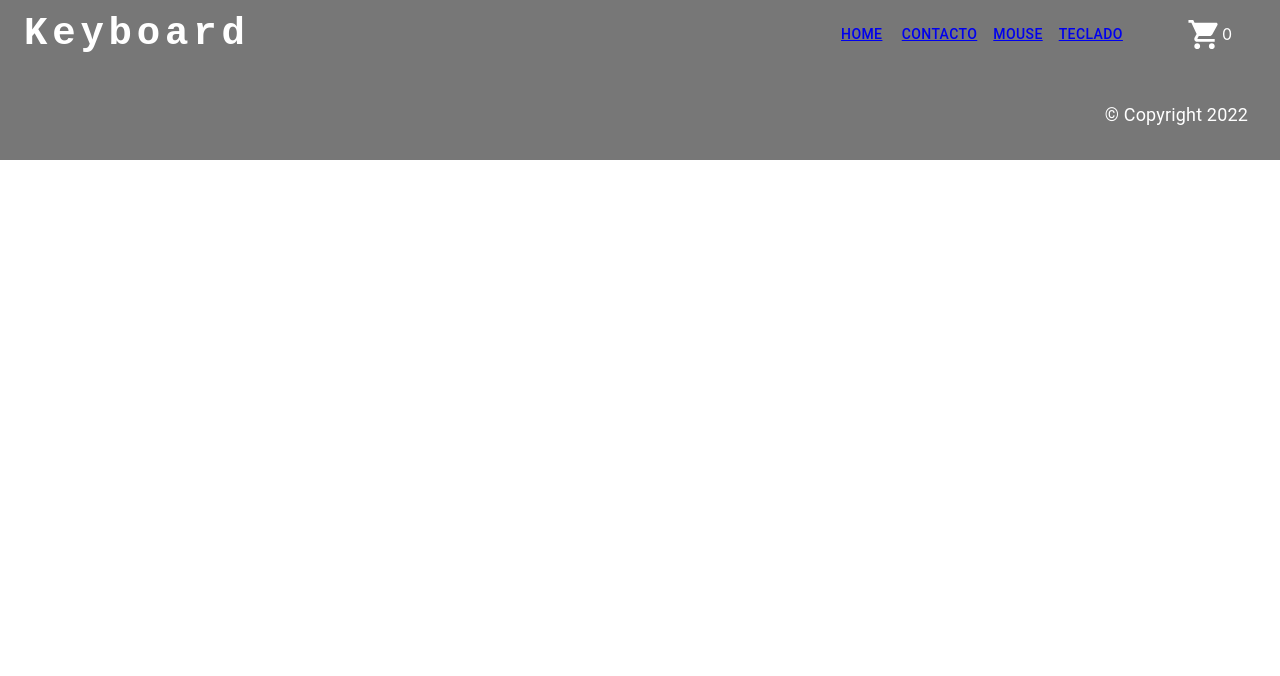
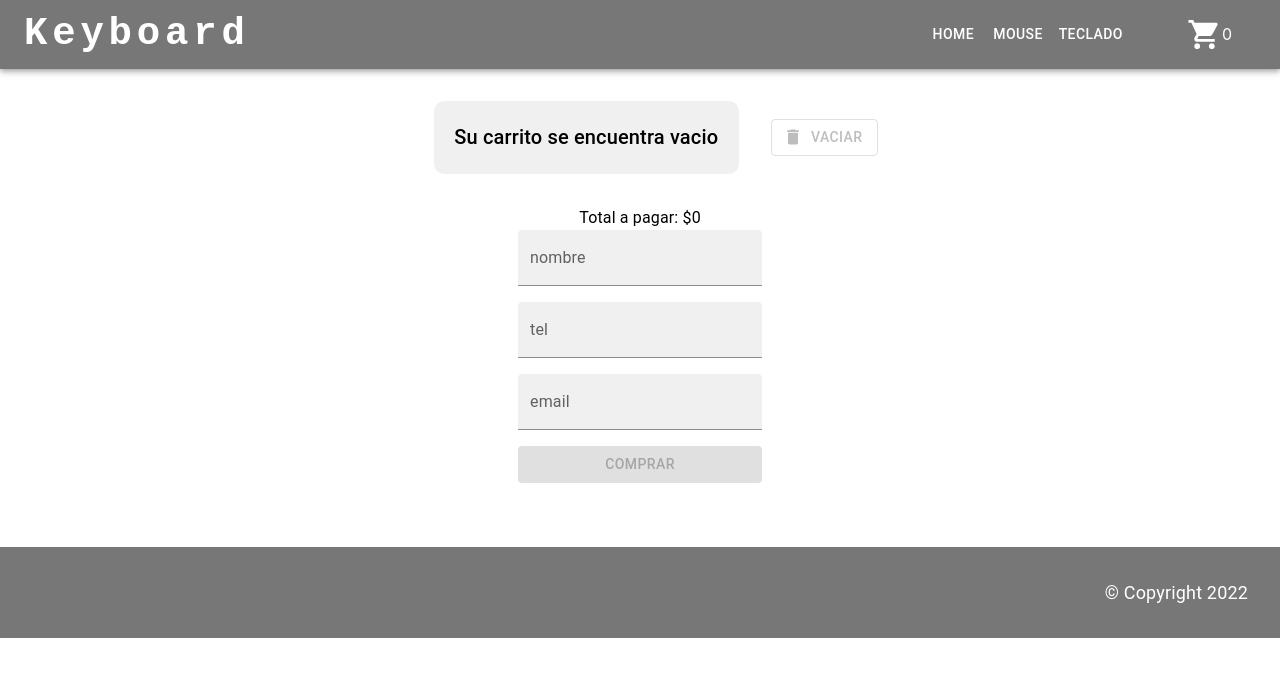
Before and after one commit to GuillermoSMG/keyboardecommerce, a React (Create React App) app: page /Checkout in a window 1280 px wide. Shown: the top 676 px of the page. Built offline with nearby package versions, Linux system fonts and the light colour scheme.

Commit message:
checkout

```diff
--- a/src/App.js
+++ b/src/App.js
@@ -4,7 +4,7 @@ import ItemDetailContainer from "./components/ItemDetailContainer";
 import ItemListContainer from "./components/ItemListContainer";
 import NavBar from "./components/Navbar";
 import ContextContainer from "./components/ContextContainer";
-import Contacto from "./components/Contacto";
+import Checkout from "./components/Checkout";
 
 export default function App() {
   return (
@@ -14,7 +14,7 @@ export default function App() {
           <NavBar />
           <Routes>
             <Route path="/" element={<ItemListContainer />} />
-            <Route path="/contacto" element={<Contacto />} />
+            <Route path="/Checkout" element={<Checkout />} />
             <Route
               path="/categoria/:idcategoria"
               element={<ItemListContainer />}
--- /dev/null
+++ b/src/components/Checkout.jsx
@@ -0,0 +1,72 @@
+import { Button, TextField } from "@mui/material";
+import React, { useContext } from "react";
+import { useEffect } from "react";
+import { useState } from "react";
+import { contextoGeneral } from "./ContextContainer";
+import ItemCarrito from "./ItemCarrito";
+import { Container, Typography, Box } from "@mui/material";
+
+
+export default function Checkout() {
+	const { carrito, totalAPagar } = useContext(contextoGeneral);
+	const [nombresProductos, setNombresProductos] = useState([]);
+	const [nombre, setNombre] = useState("");
+	const [tel, setTel] = useState("");
+	const [email, setEmail] = useState("");
+
+	function cambioDeNombre() {
+		let nombres = carrito.map((item) => item.nombre);
+		setNombresProductos(nombres);
+	}
+	useEffect(() => {
+		cambioDeNombre();
+	}, [carrito]);
+	function botonComprar() {
+		cambioDeNombre();
+		alert(
+			nombre +
+				" quiere comprar " +
+				nombresProductos +
+				" total a pagar $" +
+				totalAPagar
+		);
+	}
+	return (
+		<Container
+			sx={{
+				display: "flex",
+				flexDirection: "column",
+				alignItems: "center",
+			}}>
+			<Box style={{ display: "flex" }}>
+				<ItemCarrito />
+			</Box>
+			<Typography>Total a pagar: ${totalAPagar} </Typography>
+			<Box sx={{display: "flex", flexDirection: "column", gap: "1rem"}}>
+				<TextField
+					onChange={(e) => setNombre(e.target.value)}
+					id="filled-basic"
+					label="nombre"
+					variant="filled"
+					value={nombre}
+				/>
+				<TextField
+					onChange={(e) => setTel(e.target.value)}
+					id="filled-basic"
+					label="tel"
+					variant="filled"
+					value={tel}
+				/>
+
+				<TextField
+					onChange={(e) => setEmail(e.target.value)}
+					id="filled-basic"
+					label="email"
+					variant="filled"
+					value={email}
+				/>
+                {carrito.length ? <Button  onClick={botonComprar} value="Buy" variant="contained">Comprar</Button> : <Button variant="contained" disabled>Comprar</Button>}
+			</Box>
+		</Container>
+	);
+}
--- a/src/components/ContextContainer.jsx
+++ b/src/components/ContextContainer.jsx
@@ -1,9 +1,10 @@
-import React, { useState, createContext } from "react";
+import React, { useState, createContext, useEffect } from "react";
 
 export const contextoGeneral = createContext();
 
 export default function ContextContainer({ children }) {
 	const [carrito, setCarrito] = useState([]);
+	const [totalAPagar, setTotalApagar] = useState(0);
 
 	function posInCart(id) {
 		const pos = carrito.findIndex((item) => item.id == id);
@@ -29,5 +30,13 @@ export default function ContextContainer({ children }) {
 		setCarrito([]);
 	  }
 
-	return <contextoGeneral.Provider value={{ carrito, addItem, removeItem, clear }}>{children}</contextoGeneral.Provider>;
+	  useEffect(() => {
+		const tot = carrito.reduce(
+			(acc, item) => acc + item.quantity * item.precio,
+			0
+		);
+		setTotalApagar(tot);
+	}, [carrito]);
+
+	return <contextoGeneral.Provider value={{ carrito, addItem, removeItem, clear, totalAPagar }}>{children}</contextoGeneral.Provider>;
 }
--- a/src/components/Footer.jsx
+++ b/src/components/Footer.jsx
@@ -4,7 +4,7 @@ import React from "react";
 
 export default function Footer() {
     return (
-        <Box padding="2rem" sx={{display: "flex", justifyContent: "space-between", backgroundColor: "#777"}}>
+        <Box padding="2rem" sx={{display: "flex", justifyContent: "space-between", backgroundColor: "#777", alignContent: "end", marginTop: "4rem"}}>
             <Box></Box>
             <Typography color="#fff" fontSize="1.125em" >© Copyright 2022</Typography>
         </Box>
--- a/src/components/Item.jsx
+++ b/src/components/Item.jsx
@@ -1,4 +1,4 @@
-import { Box } from "@mui/material";
+import { Box, CardMedia, Typography } from "@mui/material";
 import React, {useContext} from "react";
 import { Link } from "react-router-dom";
 import ItemCounter from "./ItemCounter";
@@ -14,9 +14,10 @@ export default function Item({ item }) {
 	}
 
 	return (
-		<Box sx={{ background: "#fafafa", margin: "1rem",display: "flex",flexDirection:"column", alignItems: "center" }} key={item.id}>
-			<h4>{item.nombre}</h4>
-			<p>${item.precio}</p>
+		<Box sx={{ background: "#f8f8f8", margin: "1rem",display: "flex",flexDirection:"column", alignItems: "center", padding: "1rem", borderRadius: "10px", height: "fit-content" }} key={item.id}>
+			<Typography variant="h5" gutterBottom>{item.nombre}</Typography>
+			<CardMedia component="img" height="194" image={item.imgUrl} />
+			<Typography variant="body1" gutterBottom>${item.precio}</Typography>
 			<Link to={"/item/" + item.id}>Ir al item</Link>
             <ItemCounter stock={item.stock} initial={1} agregar={agregar} />
 		</Box>
--- /dev/null
+++ b/src/components/ItemCarrito.jsx
@@ -0,0 +1,52 @@
+import React from "react";
+import { contextoGeneral } from "./ContextContainer";
+import { useContext } from "react";
+import { useEffect } from "react";
+import { Button, Container, Typography} from "@mui/material";
+import DeleteIcon from '@mui/icons-material/Delete';
+
+export default function ItemCarrito() {
+	const { carrito, removeItem, clear } = useContext(contextoGeneral);
+	useEffect(() => {}, [carrito]);
+
+	return (
+		<Container
+			style={{
+				display: "flex",
+                alignItems: "center",
+			}}>
+            {!carrito.length && <Container
+					style={{
+						display: "flex",
+						background: "rgba(0, 0, 0, 0.06)",
+						margin: "2rem",
+						padding: "1.3rem",
+                        flexDirection: "column",
+                        borderRadius: "10px",
+					}}>
+                        <Typography variant="h6">Su carrito se encuentra vacio</Typography>
+                        </Container>}
+			{carrito.map((producto) => (
+				<Container
+					style={{
+						display: "flex",
+						background: "rgba(0, 0, 0, 0.06)",
+						margin: "1rem",
+						padding: "1.3rem",
+                        flexDirection: "column",
+                        borderRadius: "10px",
+					}}>
+					<Typography variant="h6">Producto: {producto.nombre}</Typography>
+					<Typography variant="body1">Categoria: {producto.categoria}</Typography>
+                    <Typography variant="body1">Precio por unidad: ${producto.precio}</Typography>
+                    <Typography variant="body1">Cantidad: {producto.quantity}</Typography>
+                    <Typography variant="body1">Precio total: ${producto.precio * producto.quantity}</Typography>
+                    <Button onClick={()=>removeItem(producto.id)}>Eliminar</Button>
+				</Container>
+			))}
+            {carrito.length ?
+            <Button sx={{height: "fit-content", minWidth: "fit-content"}} variant="outlined" color="error" onClick={()=>clear()} startIcon={<DeleteIcon />}>Vaciar</Button> :
+            <Button sx={{height: "fit-content", minWidth: "fit-content"}} variant="outlined" disabled startIcon={<DeleteIcon />}>Vaciar</Button>}
+		</Container>
+	);
+}
--- a/src/components/ItemDetail.jsx
+++ b/src/components/ItemDetail.jsx
@@ -2,6 +2,7 @@ import { Box } from "@mui/system";
 import React, { useContext }  from "react";
 import ItemCounter from "./ItemCounter";
 import { contextoGeneral } from '../components/ContextContainer';
+import { CardMedia, Typography } from "@mui/material";
 
 export default function ItemDetail({ producto }) {
 
@@ -10,16 +11,17 @@ export default function ItemDetail({ producto }) {
 	function agregar(cant) {
 		addItem(producto, cant);
 	}
-console.log(producto)
+
 	return (
-		<Box sx={{ background: "#fafafa", margin: "1rem" }}>
-			{producto.id ?<Box>
-								<h3>{producto.nombre}</h3>
-								<img src={producto.imgUrl}></img>
-								<p>${producto.precio}</p>
+		<Box sx={{ background: "#f8f8f8", margin: "1rem", width: "300px", padding: "1rem", borderRadius: "10px", boxShadow: "5px 5px 5px #afafaf", height: "fit-content" }}>
+			{producto.id ?<Box sx={{display: "flex", flexDirection: "column", alignItems: "center"}}>
+								<Typography variant="h5" gutterBottom>{producto.nombre}</Typography>
+								<CardMedia component="img" height="194" image={producto.imgUrl} />
+								<Typography variant="body1" gutterBottom>${producto.precio}</Typography>
 								<ItemCounter stock={producto.stock} initial={1} agregar={agregar} />
 							</Box>
-			: <p>Cargando</p>}
+			: <Typography variant="body1" gutterBottom>Cargando...</Typography>
+		}
 		</Box>
 	);
 }
--- a/src/components/ItemDetailContainer.jsx
+++ b/src/components/ItemDetailContainer.jsx
@@ -21,7 +21,7 @@ export default function ItemDetailContainer() {
 	  }, [iditem]);
 
 	return (
-		<Box sx={{ margin: "10px" }}>
+		<Box sx={{ margin: "10px", height: "75vh", display: "flex", justifyContent: "center", alignItems: "center" }}>
 			<ItemDetail producto={producto} />
 		</Box>
 	);
--- a/src/components/ItemList.jsx
+++ b/src/components/ItemList.jsx
@@ -6,11 +6,10 @@ export default function ItemList({ productos }) {
 	return (
 		<Box
 			sx={{
-				margin: "10px",
-				boxShadow: "0px 5px 20px #666",
-				display: "flex"
+				margin: "1rem",
+				display: "flex", flexWrap: "wrap", width: "fit-content", justifyContent: "center"
 			}}>
-			{!productos.length && "Cargando"}
+			{!productos.length && <Box sx={{ background: "#f8f8f8", margin: "1rem", padding: "1rem", borderRadius: "10px", height: "fit-content" }}>Cargando...</Box>}
 			{productos.map((item) => (
 				<Item item={item} />
 			))}
--- a/src/components/ItemListContainer.jsx
+++ b/src/components/ItemListContainer.jsx
@@ -33,13 +33,12 @@ export default function ItemListContainer() {
     return (
         <Container
         sx={{
-          height: "80vh",
           display: "flex",
           alignItems: "center",
           justifyContent: "center",
         }}
       >
-        <Box padding="3rem" sx={{display: "flex", flexDirection: "column", alignItems: "center", boxShadow: "0px 0px 10px #999"}}>
+        <Box padding="3rem" sx={{display: "flex", flexDirection: "column", alignItems: "center", padding: "0"}}>
             <ItemList productos={productos} />
         </Box>
       </Container>
--- a/src/components/Navbar.jsx
+++ b/src/components/Navbar.jsx
@@ -15,7 +15,6 @@ import { contextoGeneral } from '../components/ContextContainer';
 
 const pages = [
 	{ label: "Home", link: "/" },
-	{ label: "Contacto", link: "/contacto" },
 	{ label: "Mouse", link: "/categoria/Mouse" },
 	{ label: "Teclado", link: "/categoria/Teclado" },
 ];
@@ -23,7 +22,9 @@ const pages = [
 export default function Navbar() {
 
   const { carrito } = React.useContext(contextoGeneral);
+
   const [cant, setCant] = React.useState(0);
+
   React.useEffect(() => {
     setCant(carrito.reduce((acc, item) => acc + item.quantity, 0));
   }, [carrito]);
@@ -92,8 +93,8 @@ export default function Navbar() {
             >
               {pages.map((page) => (
                 <MenuItem key={page.label} onClick={handleCloseNavMenu}>
-                <Typography sx={{textDecoration: 'none'}} textAlign="center">
-                  <Link to={page.link}>{page.label}</Link>
+                <Typography textAlign="center">
+                  <Link style={{textDecoration: 'none', color: "#111"}} to={page.link}>{page.label}</Link>
                 </Typography>
               </MenuItem>
               ))}
@@ -123,12 +124,16 @@ export default function Navbar() {
               key={page.label}
               onClick={handleCloseNavMenu}
               sx={{ my: 2, color: "white", display: "block" }}>
-              <Link to={page.link}>{page.label}</Link>
+              <Link style={{textDecoration: 'none', color: "#fff"}} to={page.link}>{page.label}</Link>
             </Button>
             ))}
           </Box>
           <Box>
-            <CartWidget cant={cant} />
+          <Link
+							style={{ color: "white", textDecoration: "none" }}
+							to={"/Checkout"}>
+							<CartWidget cant={cant} />
+						</Link>
           </Box>
         </Toolbar>
       </Container>
```
